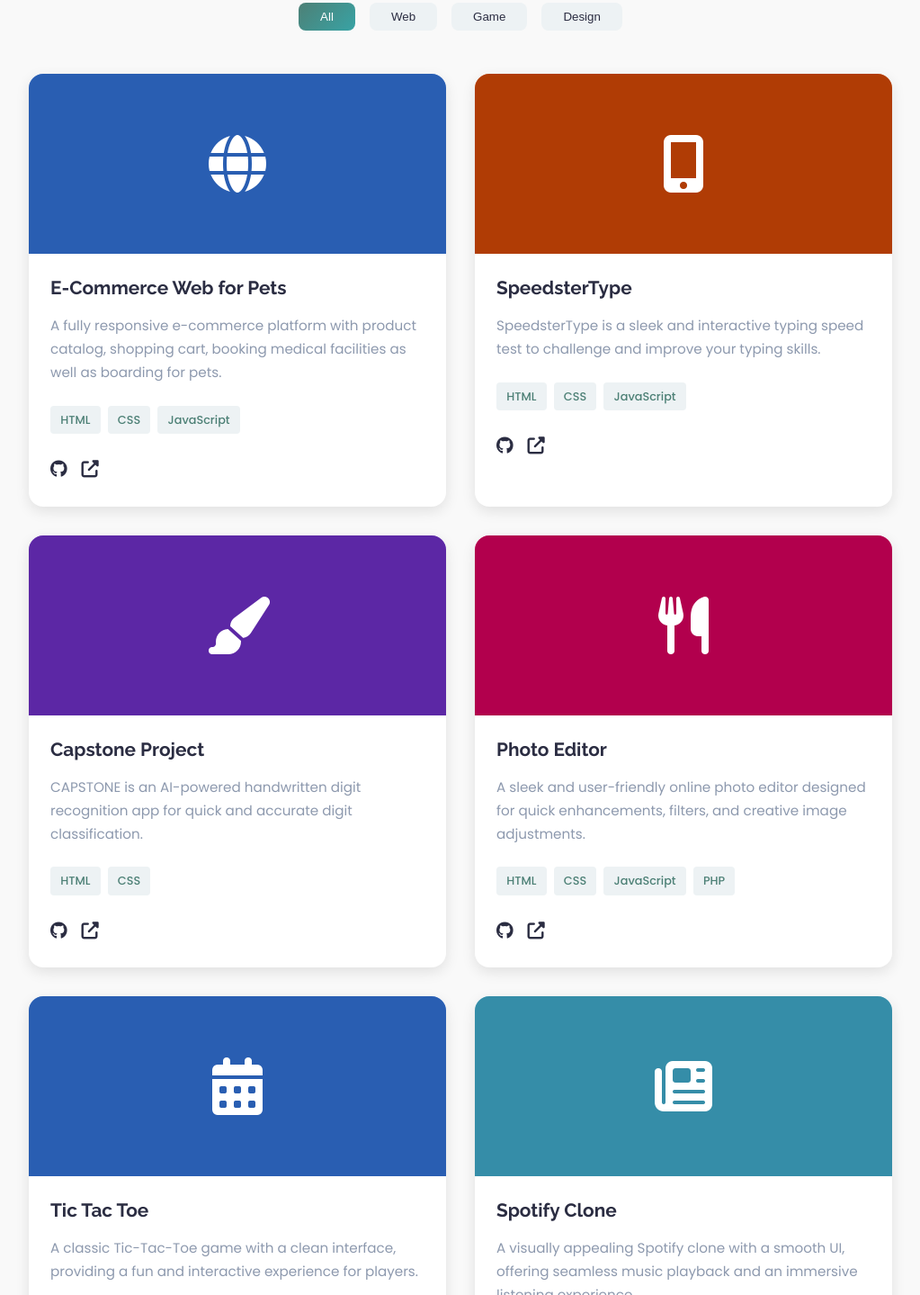
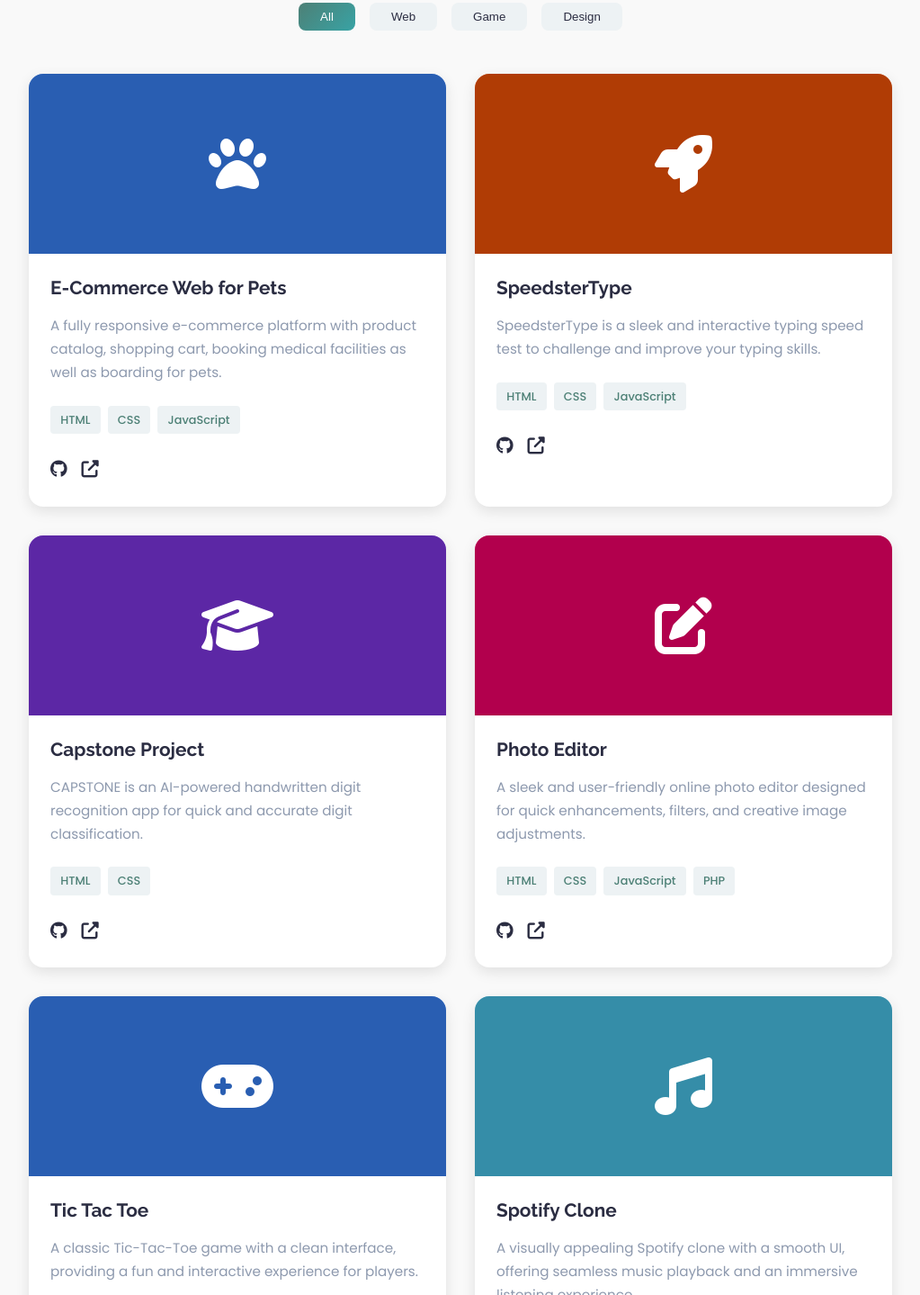
Before and after one commit to prateekshukla0918/Portfolio, a plain HTML site: page index.html in a window 1280 px wide. Shown: the part 3865-5304 px from the top of the page at 90% size, without its empty margins (128-1151 px from the left). Drawn offline with Linux system fonts and the light colour scheme.

Commit message:
project minor changes (icons)

```diff
--- a/index.html
+++ b/index.html
@@ -315,7 +315,9 @@
                         <div class="project-img">
                             <div class="project-overlay"></div>
                             <div class="project-background" style="background-color: #3a86ff;"></div>
-                            <i class="fas fa-globe project-icon"></i>
+                            <i class="fas fa-paw project-icon"></i> <!-- Paw icon for pet theme -->
+
+
                         </div>
                         <div class="project-info">
                             <h3 class="project-title">E-Commerce Web for Pets</h3>
@@ -335,7 +337,8 @@
                         <div class="project-img">
                             <div class="project-overlay"></div>
                             <div class="project-background" style="background-color: #fb5607;"></div>
-                            <i class="fas fa-mobile-alt project-icon"></i>
+                            <i class="fas fa-rocket project-icon"></i>
+
                         </div>
                         <div class="project-info">
                             <h3 class="project-title">SpeedsterType</h3>
@@ -355,7 +358,7 @@
                         <div class="project-img">
                             <div class="project-overlay"></div>
                             <div class="project-background" style="background-color: #8338ec;"></div>
-                            <i class="fas fa-paint-brush project-icon"></i>
+                            <i class="fas fa-graduation-cap project-icon"></i>
                         </div>
                         <div class="project-info">
                             <h3 class="project-title">Capstone Project</h3>
@@ -374,7 +377,8 @@
                         <div class="project-img">
                             <div class="project-overlay"></div>
                             <div class="project-background" style="background-color: #ff006e;"></div>
-                            <i class="fas fa-utensils project-icon"></i>
+                            <i class="fas fa-edit project-icon"></i>
+
                         </div>
                         <div class="project-info">
                             <h3 class="project-title">Photo Editor</h3>
@@ -395,7 +399,9 @@
                         <div class="project-img">
                             <div class="project-overlay"></div>
                             <div class="project-background" style="background-color: #3a86ff;"></div>
-                            <i class="fas fa-calendar-alt project-icon"></i>
+                            <i class="fas fa-gamepad project-icon"></i>
+
+
                         </div>
                         <div class="project-info">
                             <h3 class="project-title">Tic Tac Toe</h3>
@@ -415,7 +421,8 @@
                         <div class="project-img">
                             <div class="project-overlay"></div>
                             <div class="project-background" style="background-color: #4cc9f0;"></div>
-                            <i class="fas fa-newspaper project-icon"></i>
+                            <i class="fas fa-music project-icon"></i>
+
                         </div>
                         <div class="project-info">
                             <h3 class="project-title">Spotify Clone</h3>
```
